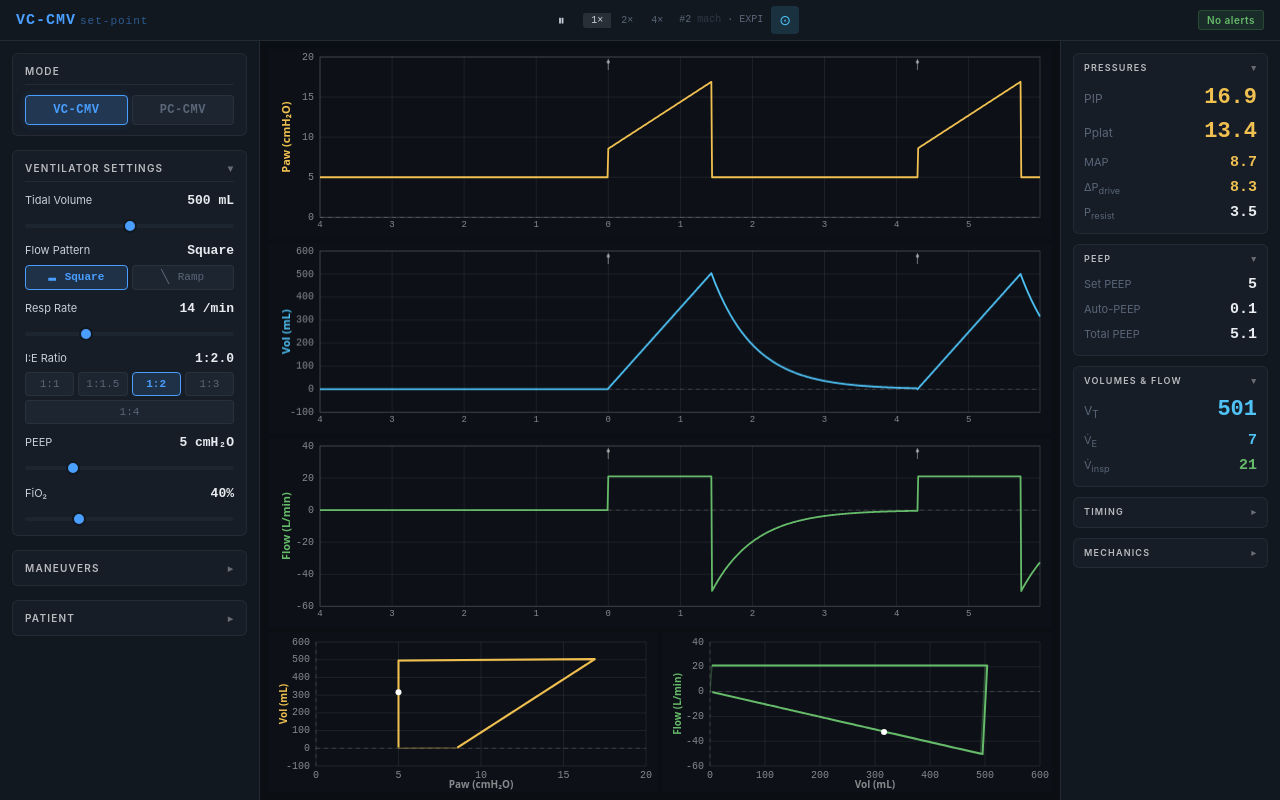
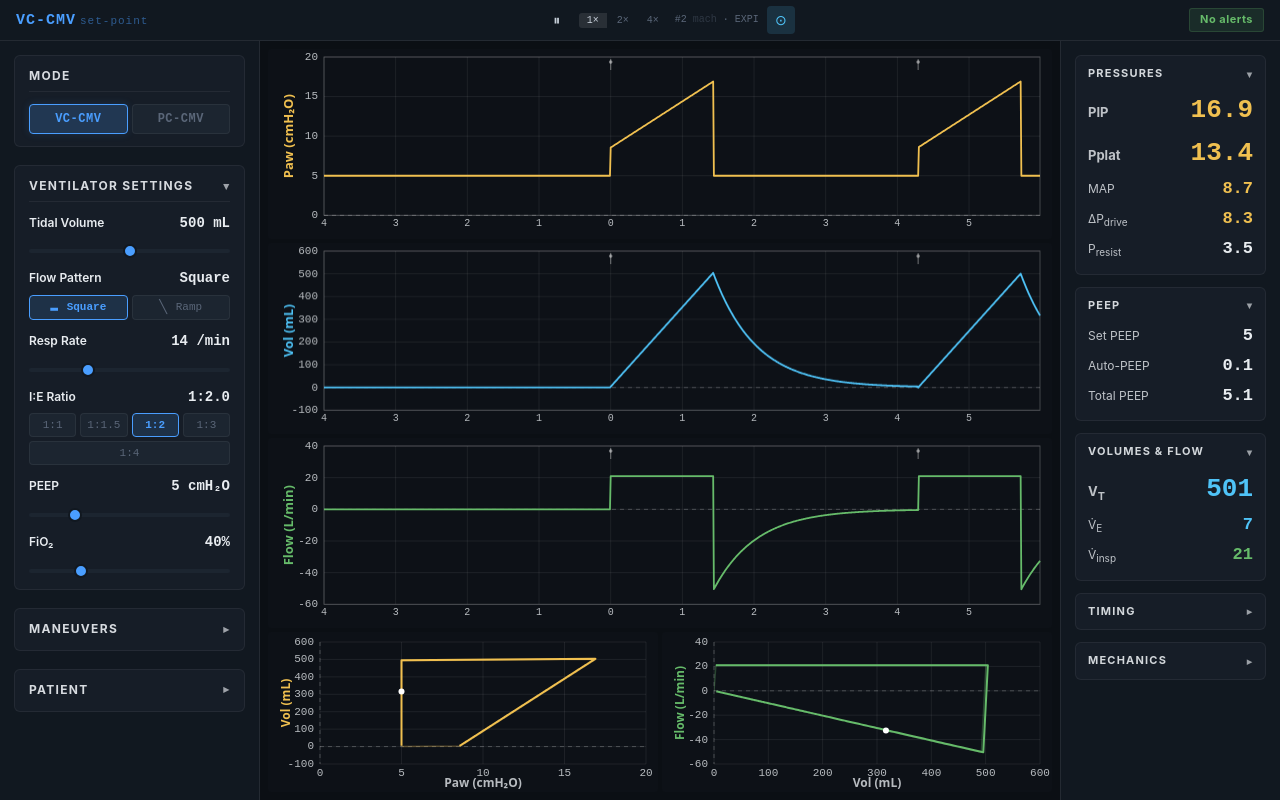
Before and after one commit to whoisjgalt84/vent-sim-mvp, a website with bundled scripts: page index.html in a window 1280 px wide. Built offline with nearby package versions, Linux system fonts and the light colour scheme.

Commit message:
UI refactor pass 1: Readability

```diff
--- a/css/style.css
+++ b/css/style.css
@@ -171,27 +171,27 @@ html, body {
 .controls {
     background: var(--bg-panel);
     border-right: 1px solid var(--border-panel);
-    padding: 12px;
+    padding: 14px;
     overflow-y: auto;
     display: flex;
     flex-direction: column;
-    gap: 14px;
+    gap: 18px;
 }
 
 .control-group {
     background: var(--bg-control);
     border-radius: var(--radius);
-    padding: 10px 12px;
+    padding: 12px 14px;
     border: 1px solid var(--border-subtle);
 }
 
 .control-group__title {
-    font-size: 10px;
-    font-weight: 600;
+    font-size: 12px;
+    font-weight: 700;
     text-transform: uppercase;
-    letter-spacing: 1.2px;
-    color: rgba(255, 255, 255, 0.7);
-    margin-bottom: 10px;
+    letter-spacing: 1.3px;
+    color: rgba(232, 236, 240, 0.92);
+    margin-bottom: 12px;
     padding-bottom: 6px;
     border-bottom: 1px solid var(--border-subtle);
 }
@@ -228,7 +228,7 @@ html, body {
 
 /* Individual slider control */
 .control {
-    margin-bottom: 10px;
+    margin-bottom: 12px;
 }
 
 .control:last-child {
@@ -239,17 +239,18 @@ html, body {
     display: flex;
     justify-content: space-between;
     align-items: baseline;
-    margin-bottom: 4px;
+    margin-bottom: 6px;
 }
 
 .control__label {
-    font-size: 11px;
-    color: var(--text-primary);
+    font-size: 12px;
+    font-weight: 600;
+    color: var(--text-bright);
 }
 
 .control__value {
     font-family: 'Courier New', monospace;
-    font-size: 13px;
+    font-size: 14px;
     font-weight: bold;
     color: var(--text-bright);
     min-width: 60px;
@@ -373,27 +374,27 @@ html, body {
 .parameters {
     background: var(--bg-panel);
     border-left: 1px solid var(--border-panel);
-    padding: 12px;
+    padding: 14px;
     overflow-y: auto;
     display: flex;
     flex-direction: column;
-    gap: 10px;
+    gap: 12px;
 }
 
 .param-group {
     background: var(--bg-control);
     border-radius: var(--radius);
-    padding: 8px 10px;
+    padding: 10px 12px;
     border: 1px solid var(--border-subtle);
 }
 
 .param-group__title {
-    font-size: 9px;
-    font-weight: 600;
+    font-size: 11px;
+    font-weight: 700;
     text-transform: uppercase;
     letter-spacing: 1.2px;
-    color: rgba(255, 255, 255, 0.7);
-    margin-bottom: 6px;
+    color: rgba(232, 236, 240, 0.9);
+    margin-bottom: 8px;
 }
 
 /* Collapsible param group titles */
@@ -427,17 +428,17 @@ html, body {
     display: flex;
     justify-content: space-between;
     align-items: baseline;
-    padding: 2px 0;
+    padding: 3px 0;
 }
 
 .param-row__label {
-    font-size: 11px;
-    color: var(--text-dim);
+    font-size: 12px;
+    color: rgba(232, 236, 240, 0.8);
 }
 
 .param-row__value {
     font-family: 'Courier New', monospace;
-    font-size: 15px;
+    font-size: 17px;
     font-weight: bold;
     color: var(--text-bright);
 }
@@ -449,11 +450,12 @@ html, body {
 
 /* Large primary readouts (PIP, VT, RR) */
 .param-row--large .param-row__value {
-    font-size: 22px;
+    font-size: 26px;
 }
 
 .param-row--large .param-row__label {
-    font-size: 12px;
+    font-size: 13px;
+    font-weight: 700;
 }
 
 
@@ -463,10 +465,10 @@ html, body {
     display: inline-flex;
     align-items: center;
     gap: 4px;
-    padding: 2px 8px;
+    padding: 3px 10px;
     border-radius: 3px;
-    font-size: 10px;
-    font-weight: 600;
+    font-size: 11px;
+    font-weight: 700;
     letter-spacing: 0.5px;
 }
 
@@ -477,9 +479,9 @@ html, body {
 }
 
 .alert-badge--info {
-    background: rgba(79, 195, 247, 0.12);
-    color: var(--color-volume);
-    border: 1px solid rgba(79, 195, 247, 0.2);
+    background: rgba(79, 195, 247, 0.2);
+    color: #e8f8ff;
+    border: 1px solid rgba(79, 195, 247, 0.42);
 }
 
 .alert-badge--warning {
@@ -764,3 +766,14 @@ html, body {
     background: rgba(255, 255, 255, 0.1);
     border-radius: 2px;
 }
+
+/* Readability overrides for disclosure indicators */
+.control-group__title[data-collapsible]::after {
+    font-size: 11px;
+    opacity: 0.7;
+}
+
+.param-group__title[data-collapsible]::after {
+    font-size: 10px;
+    opacity: 0.7;
+}
--- a/js/waveforms.js
+++ b/js/waveforms.js
@@ -37,8 +37,8 @@ export class WaveformRenderer {
         this.color     = options.color     ?? '#00ff87';
         this.bgColor   = options.bgColor   ?? '#0d1117';
         this.gridColor = options.gridColor ?? 'rgba(255,255,255,0.07)';
-        this.textColor = options.textColor ?? 'rgba(255,255,255,0.5)';
-        this.axisColor = options.axisColor ?? 'rgba(255,255,255,0.15)';
+        this.textColor = options.textColor ?? 'rgba(232,236,240,0.78)';
+        this.axisColor = options.axisColor ?? 'rgba(255,255,255,0.22)';
 
         // Y-axis range overrides (null = auto-scale from data)
         this.yMinFixed = options.yMin  ?? null;
@@ -46,7 +46,7 @@ export class WaveformRenderer {
         this.yStep     = options.yStep ?? null;
 
         // Layout margins (pixels) — room for axis labels
-        this.margin = { top: 8, right: 12, bottom: 22, left: 52 };
+        this.margin = { top: 8, right: 12, bottom: 24, left: 56 };
 
         // Resize canvas to match its CSS display size (for sharp rendering)
         this._resizeCanvas();
@@ -157,7 +157,7 @@ export class WaveformRenderer {
         const yScale = (v) => plot.y + plot.h - ((v - yMin) / (yMax - yMin)) * plot.h;
 
         // --- Draw horizontal grid lines and Y-axis labels ---
-        ctx.font = '10px monospace';
+        ctx.font = '11px monospace';
         ctx.textAlign = 'right';
         ctx.textBaseline = 'middle';
 
@@ -193,7 +193,7 @@ export class WaveformRenderer {
 
             // Time label below plot area
             ctx.fillStyle = this.textColor;
-            ctx.font = '9px monospace';
+            ctx.font = '10px monospace';
             // Show relative seconds (mod 60 for readability)
             const label = Math.abs(t % 60).toString();
             ctx.fillText(label, px, plot.y + plot.h + 3);
@@ -243,10 +243,10 @@ export class WaveformRenderer {
         // --- Draw Y-axis label (rotated, left side) ---
         ctx.save();
         ctx.fillStyle = this.color;
-        ctx.font = 'bold 11px system-ui, -apple-system, sans-serif';
+        ctx.font = 'bold 13px system-ui, -apple-system, sans-serif';
         ctx.textAlign = 'center';
         ctx.textBaseline = 'top';
-        ctx.translate(13, plot.y + plot.h / 2);
+        ctx.translate(15, plot.y + plot.h / 2);
         ctx.rotate(-Math.PI / 2);
         ctx.fillText(this.label, 0, 0);
         ctx.restore();
@@ -375,10 +375,10 @@ export class LoopRenderer {
         this.traceColor = options.traceColor ?? 'rgba(255,255,255,0.35)';
         this.bgColor    = options.bgColor    ?? '#0d1117';
         this.gridColor  = options.gridColor  ?? 'rgba(255,255,255,0.07)';
-        this.textColor  = options.textColor  ?? 'rgba(255,255,255,0.5)';
-        this.axisColor  = options.axisColor  ?? 'rgba(255,255,255,0.15)';
+        this.textColor  = options.textColor  ?? 'rgba(232,236,240,0.78)';
+        this.axisColor  = options.axisColor  ?? 'rgba(255,255,255,0.22)';
 
-        this.margin = { top: 10, right: 12, bottom: 26, left: 48 };
+        this.margin = { top: 10, right: 12, bottom: 28, left: 52 };
 
         this._resizeCanvas();
     }
@@ -482,7 +482,7 @@ export class LoopRenderer {
         const yScale = (v) => plot.y + plot.h - ((v - yRange.lo) / (yRange.hi - yRange.lo)) * plot.h;
 
         // --- Grid lines: horizontal (Y) ---
-        ctx.font = '10px monospace';
+        ctx.font = '11px monospace';
         ctx.textAlign = 'right';
         ctx.textBaseline = 'middle';
 
@@ -559,7 +559,7 @@ export class LoopRenderer {
 
         // --- X-axis label (bottom center) ---
         ctx.fillStyle = this.textColor;
-        ctx.font = 'bold 10px system-ui, -apple-system, sans-serif';
+        ctx.font = 'bold 12px system-ui, -apple-system, sans-serif';
         ctx.textAlign = 'center';
         ctx.textBaseline = 'top';
         ctx.fillText(this.xLabel, plot.x + plot.w / 2, plot.y + plot.h + 14);
@@ -567,10 +567,10 @@ export class LoopRenderer {
         // --- Y-axis label (rotated, left side) ---
         ctx.save();
         ctx.fillStyle = this.color;
-        ctx.font = 'bold 10px system-ui, -apple-system, sans-serif';
+        ctx.font = 'bold 12px system-ui, -apple-system, sans-serif';
         ctx.textAlign = 'center';
         ctx.textBaseline = 'top';
-        ctx.translate(11, plot.y + plot.h / 2);
+        ctx.translate(13, plot.y + plot.h / 2);
         ctx.rotate(-Math.PI / 2);
         ctx.fillText(this.yLabel, 0, 0);
         ctx.restore();
```
